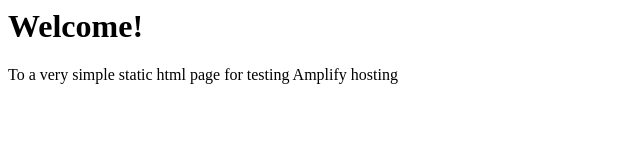
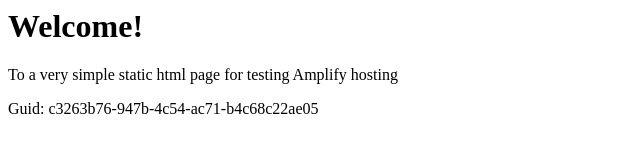
Before and after one commit to aws-aemilia-bah/Github-PR-Commit-Integration-Test-DoNotTouch-Gith-P5X5MO5I-v1-prod-me-south-1, a website: page src/index.html in a window 1280 px wide. Shown: the whole page, without its empty margins (0-640 px from the left). Drawn offline with Linux system fonts and the light colour scheme.

Commit message:
commit from integ tests

```diff
--- a/src/index.html
+++ b/src/index.html
@@ -1,3 +1,5 @@
+
+
 <html lang="en">
 
 <head>
@@ -10,6 +12,6 @@
 <body>
     <h1>Welcome!</h1>
     <p>To a very simple static html page for testing Amplify hosting</p>
-</body>
+    <p>Guid: c3263b76-947b-4c54-ac71-b4c68c22ae05</p></body>
 
 </html>
```
